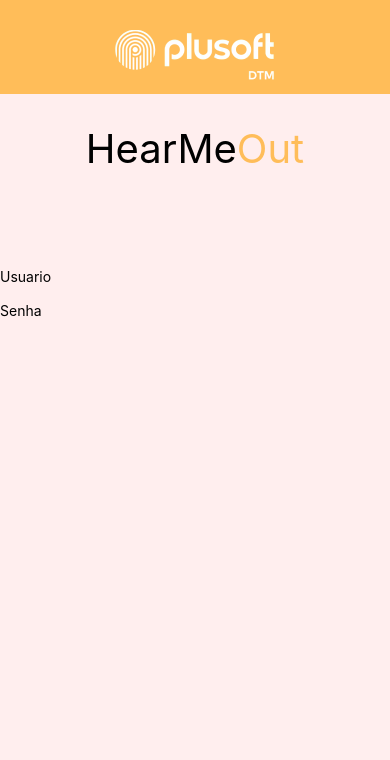
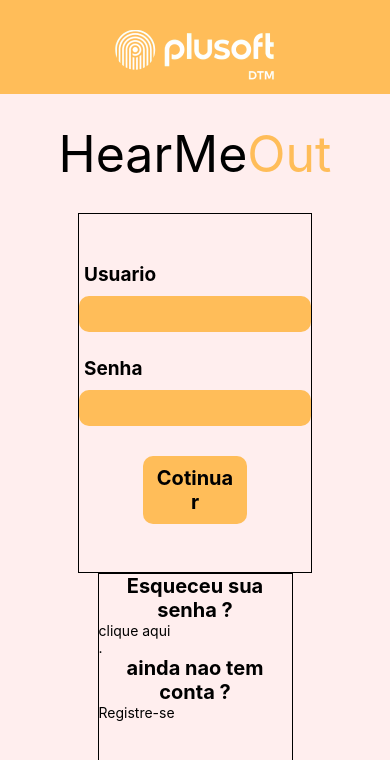
Before and after one commit to Lucsv1/HearMeOut, a React Native app in the folder telas/: screen / in a window 390 px wide. Shown: the top 760 px of the page. Built offline with nearby package versions, Linux system fonts and the light colour scheme.

Commit message:
finalizando

```diff
--- a/telas/App.js
+++ b/telas/App.js
@@ -1,6 +1,5 @@
 import { StyleSheet, Text, View, Image, TextInput } from "react-native";
 import imgLogo from "./assets/LOGO.webp";
-import { Colors } from "react-native/Libraries/NewAppScreen";
 
 const Formulario = (props) => {
   return (
@@ -10,10 +9,24 @@ const Formulario = (props) => {
         <Text style={styles2.text2Container}>Out</Text>
       </View>
       <View style={styles2.container2}>
-        <Text>Usuario</Text>
-        <TextInput/>
-        <Text>Senha</Text>
-        <TextInput/>
+        <Text style={styles2.textInput1}>Usuario</Text>
+        <TextInput style={styles2.input1}/>
+        <Text style={styles2.textInput2}>Senha</Text>
+        <TextInput style={styles2.input2}/>
+        <View style={styles2.botao}>
+          <Text style={styles2.botaoTxt}>
+            Cotinuar
+          </Text>
+        </View>
+      </View>
+      <View style={styles2.container3}>
+        <Text style={styles2.textContainer3}>Esqueceu sua senha ?</Text>
+        <Text>clique aqui</Text>
+        <View>
+          <Text>.</Text>
+        </View>
+        <Text style={styles2.textContainer3}>ainda nao tem conta ?</Text>
+        <Text>Registre-se</Text>
       </View>
     </View>
   );
@@ -64,14 +77,75 @@ const styles2 = StyleSheet.create({
     marginTop: 30,
   },
   text1Container: {
-    fontSize: 40,
+    fontSize: 50,
 
   },
   text2Container:{
-    fontSize: 40,
+    fontSize: 50,
     color: "#FFBD59"
   },
   container2:{
     flex: 4,
+    borderWidth:1,
+    width: "60%",
+    alignSelf: 'center',
+    justifyContent: 'center'
+  },
+  textInput1:{
+    fontSize:19,
+    position: 'relative',
+    left: 5,
+    fontWeight: 'bold'
+  },
+  textInput2:{
+    fontSize:19,
+    position: 'relative',
+    top: 10,
+    left: 5,
+    fontWeight: 'bold'
+  },
+  input1:{
+    backgroundColor: "#FFBD59",
+    marginTop: 10,
+    marginBottom: 15,
+    borderRadius: 10,
+    height:'10%'
+  },
+  input2:{
+    backgroundColor: "#FFBD59",
+    marginTop: 10,
+    marginBottom: 15,
+    borderRadius: 10,
+    height:'10%',
+    position: 'relative',
+    top: 10,
+  },
+
+  botao:{
+    alignItems: 'center',
+    marginTop: 25
+  },
+  botaoTxt:{
+    fontSize:20,
+    backgroundColor: '#FFBD59',
+    padding: 10,
+    borderRadius: 10,
+    width: '45%',
+    textAlign: 'center',
+    fontWeight: 'bold'
+  },
+
+  container3:{
+    flex: 3,
+    borderWidth:1,
+    alignSelf: 'center',
+    width: "50%",
+  },
+  textContainer3:{
+    textAlign:'center',
+    fontSize: 20,
+    fontWeight: 'bold'
+
   }
+
 });
```
